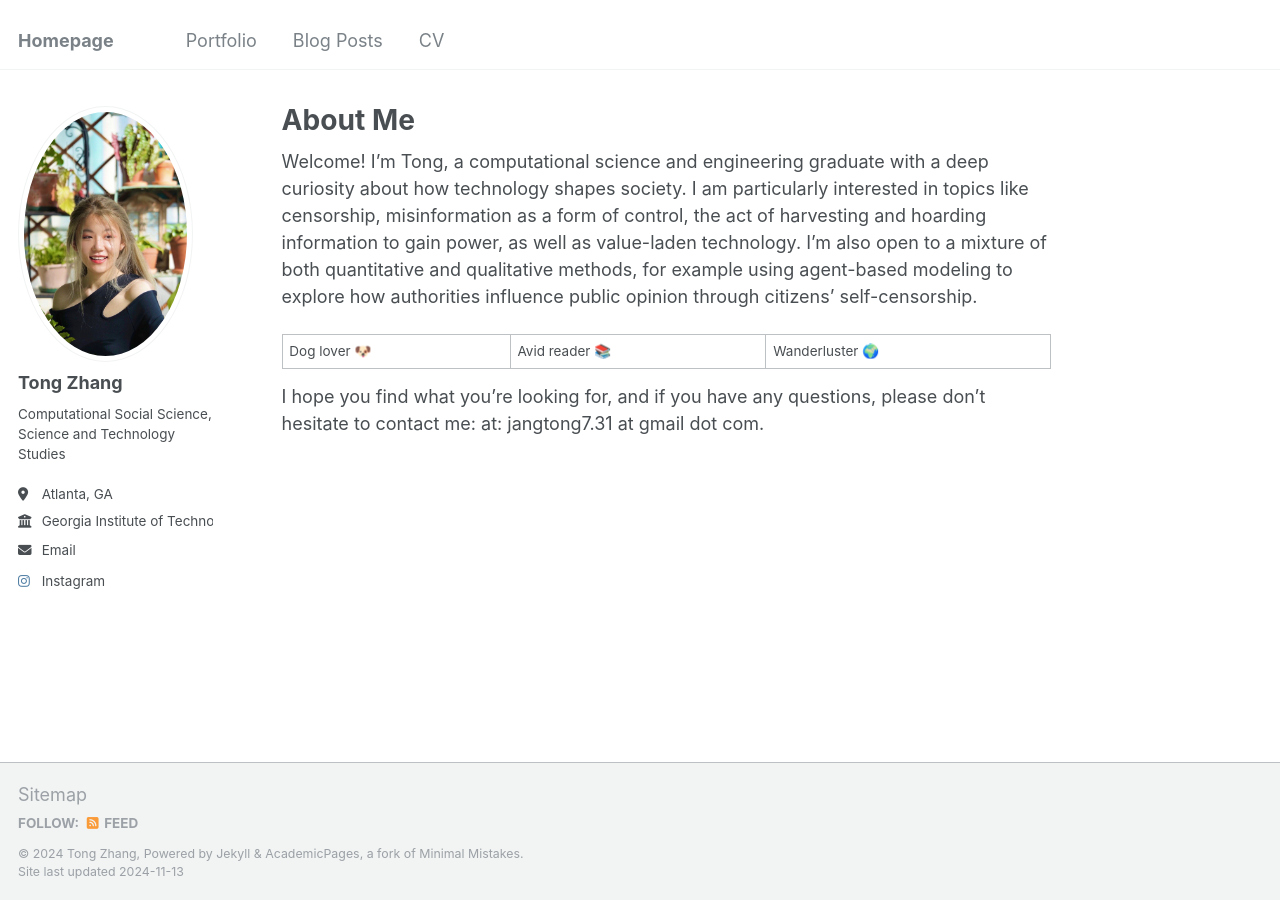
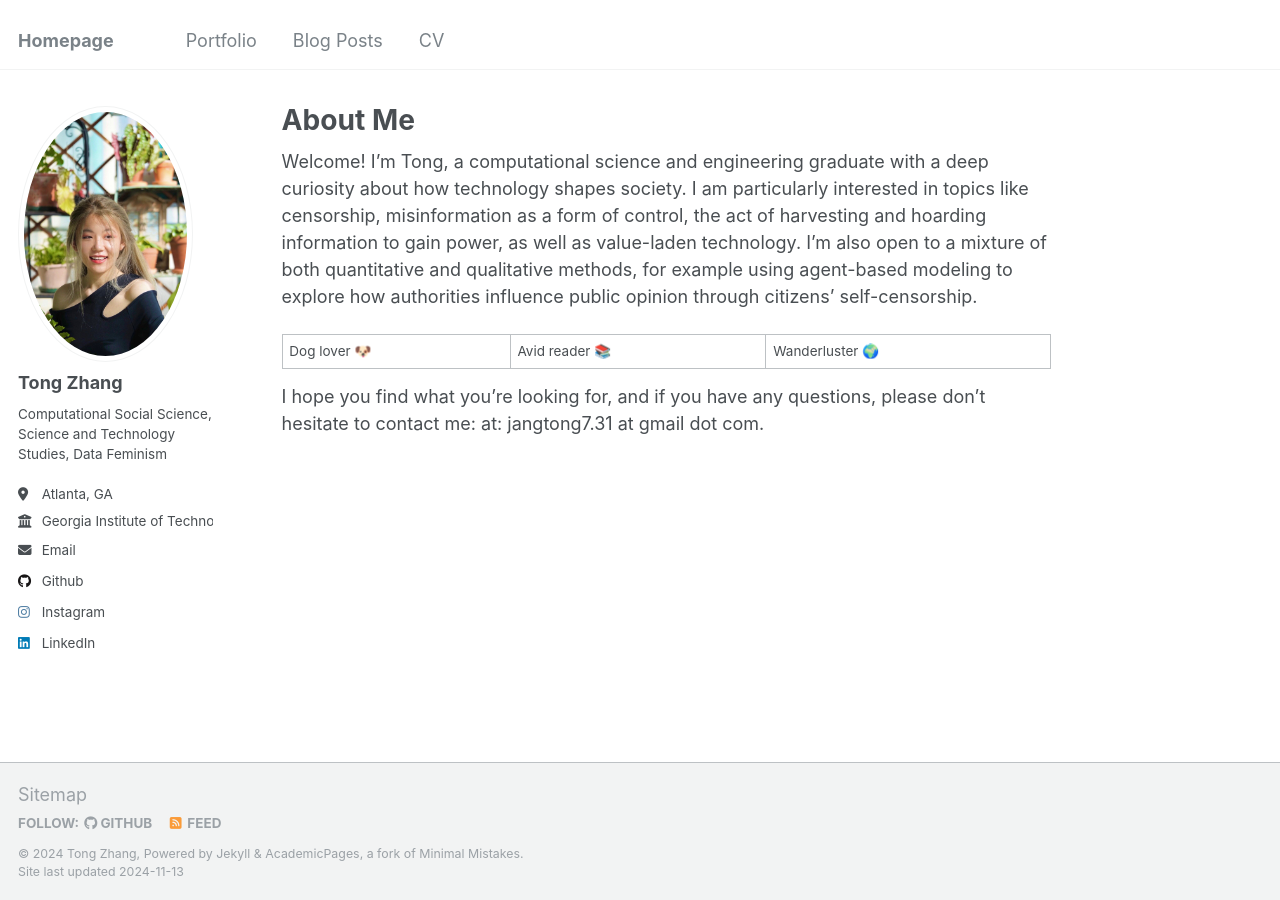
Before and after one commit to zt731/zt731.github.io, a Jekyll site: the page built from _pages/about.md, in a window 1280 px wide. Built offline with Jekyll 4.4.1, drawn with Linux system fonts in a browser that asks for light colours; part of the change alters nothing that is shown.

Commit message:
Update _config.yml

```diff
--- a/_config.yml
+++ b/_config.yml
@@ -24,7 +24,7 @@ author:
   avatar           : "avatar.jpg"
   name             : "Tong Zhang"
   pronouns         : # example: "she/her"
-  bio              : "Computational Social Science, Science and Technology Studies"
+  bio              : "Computational Social Science, Science and Technology Studies, Data Feminism"
   location         : "Atlanta, GA"
   employer         : "Georgia Institute of Technology"
   uri              : # URL
@@ -44,7 +44,7 @@ author:
   bitbucket        : # Username - Update with your username on the site
   codepen          : # Username
   dribbble         : # Username
-  github           : #"academicpages"
+  github           : zt731
   kaggle           : # Username
   stackoverflow    : # User number or user number and name (i.e., use "1" or "1/jeff-atwood")
 
@@ -58,7 +58,7 @@ author:
   keybase          : # Username
   instagram        : piinkgrapefruit
   lastfm           : # Username
-  linkedin         : # Username
+  linkedin         : tong-zhang-186067154
   mastodon         : # URL
   medium           : # URL
   pinterest        : # Username
```
